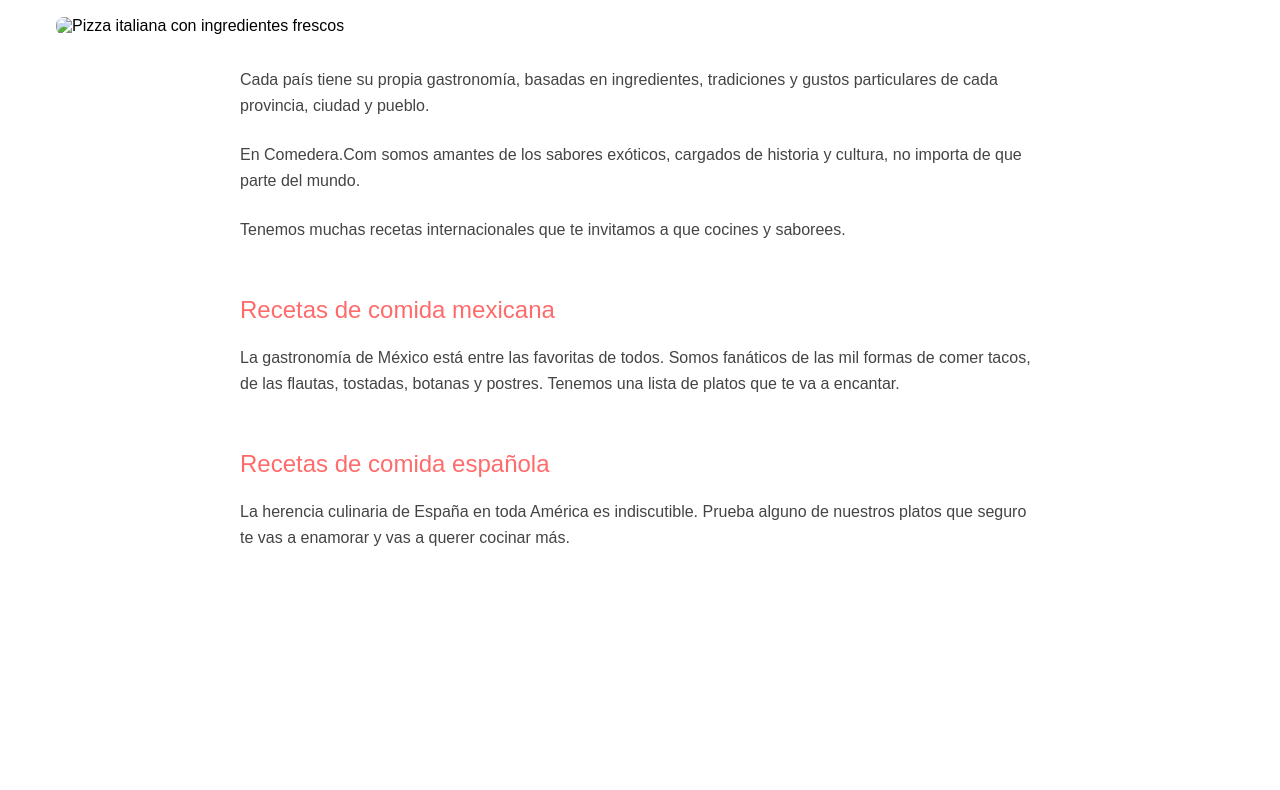
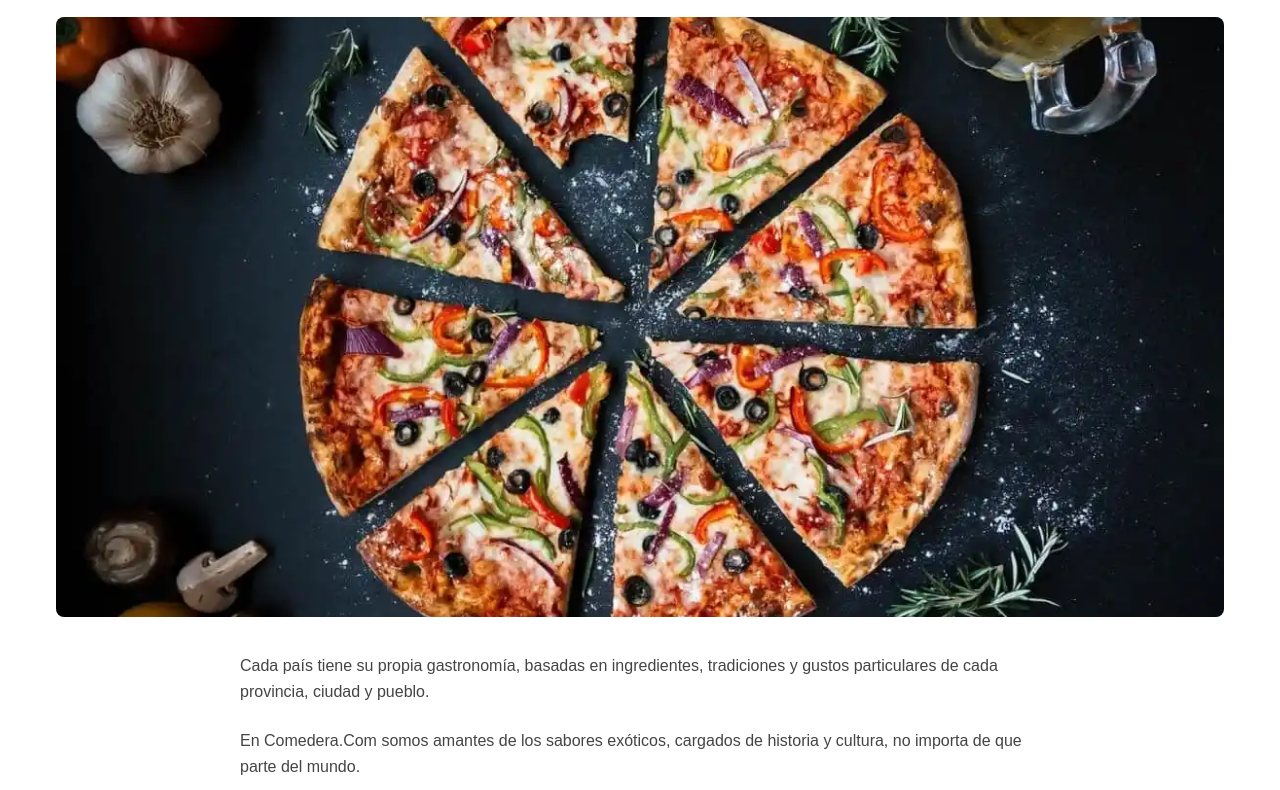
Before and after one commit to DavidM444/htmlsra, a plain HTML site: page rr/subrutas/rec-pais.html in a window 1280 px wide. Shown: the part 258-1048 px from the top of the page. Before the commit the page ends 864 px from the top, so only its background shows below. Drawn offline with Linux system fonts and the light colour scheme.

Commit message:
pestaña comida x pais, imagen agregada

```diff
--- a/rr/subrutas/rec-pais.html
+++ b/rr/subrutas/rec-pais.html
@@ -152,7 +152,7 @@
 
         <h1 class="page-title">Recetas por países</h1>
 
-        <img src="/placeholder.svg" alt="Pizza italiana con ingredientes frescos" class="hero-image">
+        <img src="/imagenes/country.webp" alt="Pizza italiana con ingredientes frescos" class="hero-image">
 
         <div class="content-section">
             <p>Cada país tiene su propia gastronomía, basadas en ingredientes, tradiciones y gustos particulares de cada provincia, ciudad y pueblo.</p>
```
Also changed, not shown: rr/imagenes/country.webp (added).
